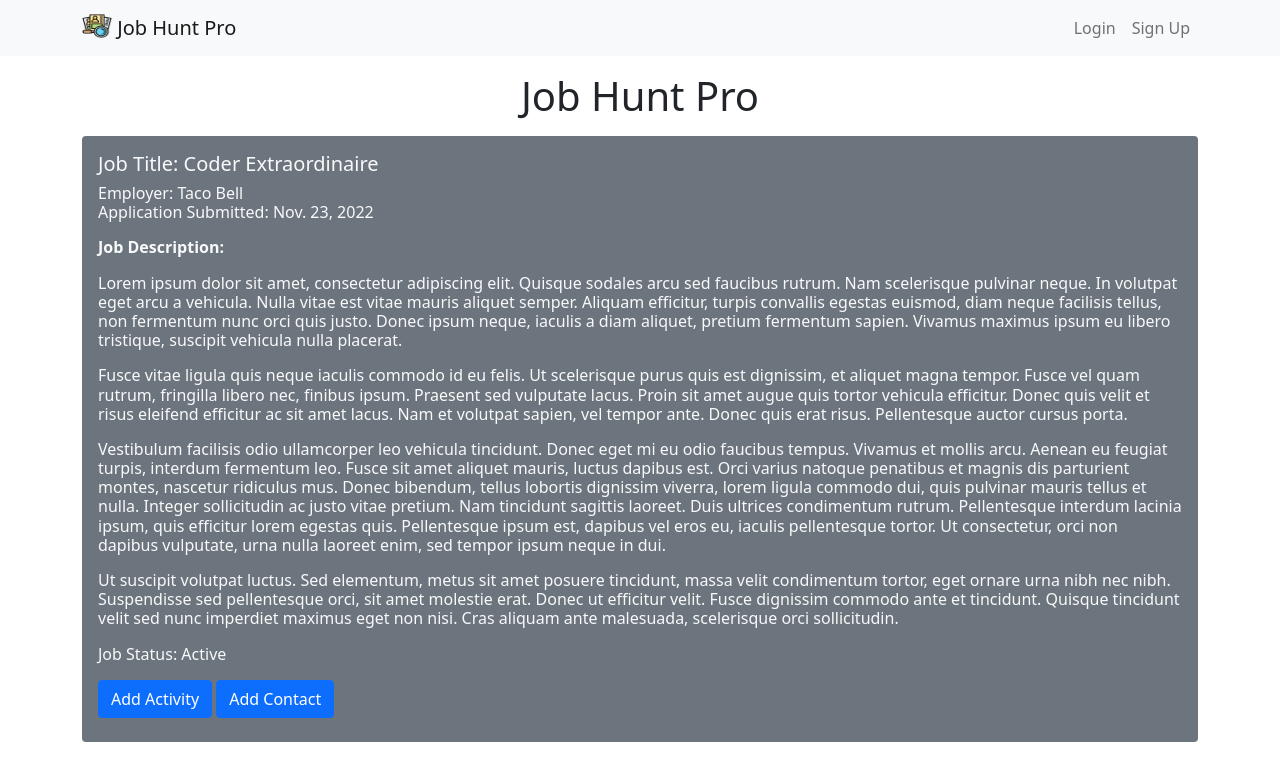
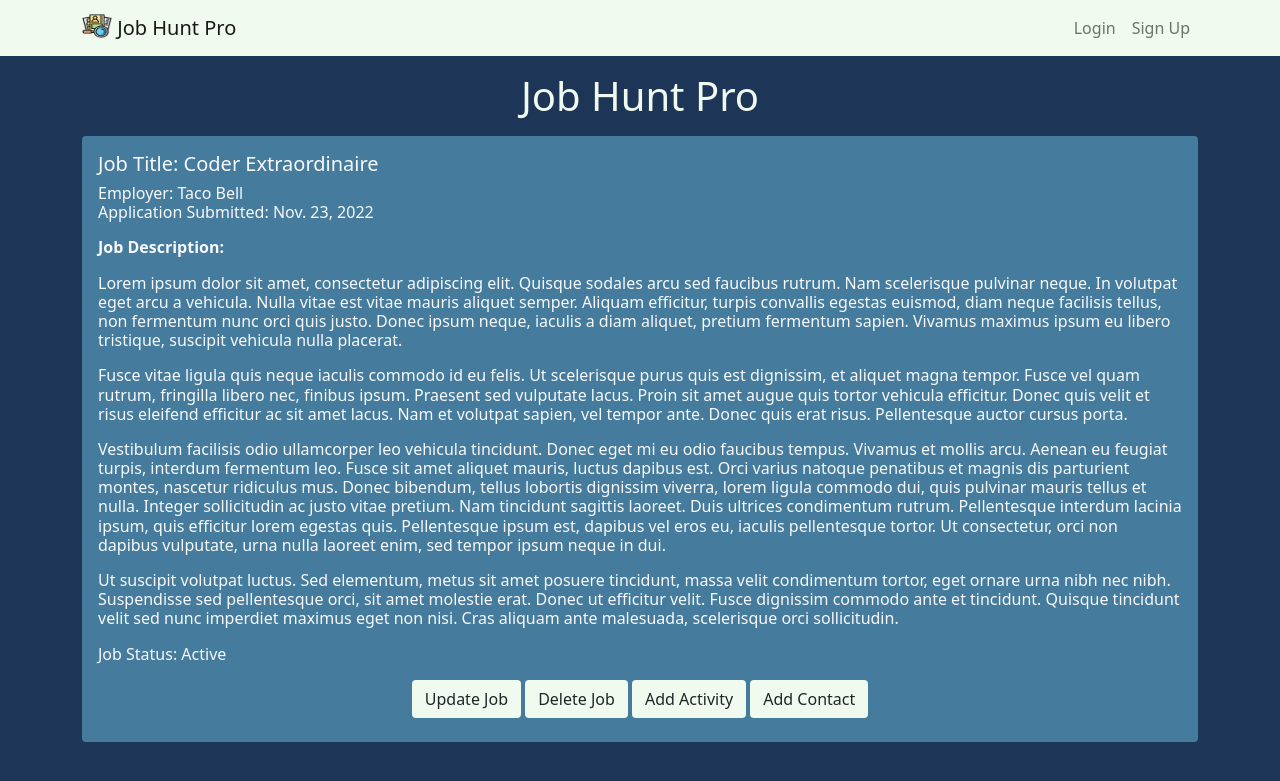
Before and after one commit to swillrich5/jobhuntpro, a Django app: page /detail/1 in a window 1280 px wide. Shown: the top 781 px of the page. Run offline with Django 4.2, Linux system fonts and the light colour scheme; data comes from the database, SQL or seed files in the repository.

Commit message:
added CSS to update site color scheme

```diff
--- a/accounts/templates/accounts/loginaccount.html
+++ b/accounts/templates/accounts/loginaccount.html
@@ -13,7 +13,7 @@
                     <form method="POST">
                         {% csrf_token %}
                         {{ form.as_p }}
-                        <button type="submit" class="btn btn-primary">
+                        <button type="submit" class="btn">
                             Login
                         </button>
                     </form>
--- a/accounts/templates/accounts/signupaccount.html
+++ b/accounts/templates/accounts/signupaccount.html
@@ -13,7 +13,7 @@
                         <form method="POST">
                             {% csrf_token %}
                             {{ form.as_p }}
-                            <button type="submit" class="btn btn-primary">
+                            <button type="submit" class="btn">
                                 Sign Up
                             </button>
                         </form>
--- a/jobhunt/static/css/jobhunt.css
+++ b/jobhunt/static/css/jobhunt.css
@@ -1,4 +1,29 @@
+body {
+   background-color: #1D3557;
+   color: #F1FAEE;
+}
+
+.card {
+   background-color: #457B9D;
+}
+
 .card:hover {
    transform: scale(1.05);
    transition: transform .75s;
 }
+
+.container-fluid {
+   background-color: #457B9D;
+}
+
+.btn {
+   background-color: #F1FAEE;
+}
+
+.btn:hover {
+   background-color: #C5EBB9;
+}
+
+.bg-honeydew {
+   background-color: #F1FAEE;
+}
--- a/jobhunt/templates/jobhunt/pages/add_job.html
+++ b/jobhunt/templates/jobhunt/pages/add_job.html
@@ -14,7 +14,7 @@
                         <form method='POST'>
                             {% csrf_token %}
                             {{ form.as_p }}
-                            <button type="submit" class="btn btn-primary">
+                            <button type="submit" class="btn">
                                 Add Activity
                             </button>
                         </form>
--- a/jobhunt/templates/jobhunt/pages/addactivityform.html
+++ b/jobhunt/templates/jobhunt/pages/addactivityform.html
@@ -14,7 +14,7 @@
                         <form method='POST'>
                             {% csrf_token %}
                             {{ form.as_p }}
-                            <button type="submit" class="btn btn-primary">
+                            <button type="submit" class="btn">
                                 Add Activity
                             </button>
                         </form>
--- a/jobhunt/templates/jobhunt/pages/addcontactform.html
+++ b/jobhunt/templates/jobhunt/pages/addcontactform.html
@@ -14,7 +14,7 @@
                         <form method='POST'>
                             {% csrf_token %}
                             {{ form.as_p }}
-                            <button type="submit" class="btn btn-primary">
+                            <button type="submit" class="btn">
                                 Add Contact
                             </button>
                         </form>
--- a/jobhunt/templates/jobhunt/pages/job_detail.html
+++ b/jobhunt/templates/jobhunt/pages/job_detail.html
@@ -5,7 +5,7 @@
 {% block content %}
     <h1 class="my-3 text-center">Job Hunt Pro</h1>
     <div class="container text-light">
-        <div class="container-fluid p-3 my-3 bg-secondary rounded">
+        <div class="container-fluid p-3 my-3 rounded">
             <h5>Job Title: {{ job.job_title }}</h5>
             <h6>Employer: {{ job.employer }}
             <p>Application Submitted: {{ job.application_date }}
@@ -18,12 +18,20 @@
             <p class='card-text'>
                 Job Status: {{ job.get_status }}
             </p>
-            <a href="{% url 'jobhunt:add_activity' job.id %}" class="btn btn-primary">
-                Add Activity
-            </a>
-            <a href="{% url 'jobhunt:add_contact' job.id %}" class="btn btn-primary">
-                Add Contact
-            </a>
+            <div class=text-center>
+                <a href="#" class="btn">
+                    Update Job
+                </a>
+                <a href="#" class="btn">
+                    Delete Job
+                </a>
+                <a href="{% url 'jobhunt:add_activity' job.id %}" class="btn">
+                    Add Activity
+                </a>
+                <a href="{% url 'jobhunt:add_contact' job.id %}" class="btn">
+                    Add Contact
+                </a>
+            </div>
         </div>
     </div>
 {% endblock %}
--- a/jobhunt/templates/jobhunt/pages/job_list.html
+++ b/jobhunt/templates/jobhunt/pages/job_list.html
@@ -14,7 +14,7 @@
                 {% for job in jobs %}
                     <div class="col-3 mx-2">
                         <a href="{% url "jobhunt:job_detail" job.id %}" class="text-decoration-none">
-                            <div class="card mb-3 bg-secondary rounded shadow-lg text-light">
+                            <div class="card mb-3 rounded shadow-lg text-light">
                                 <div class="card-body text-center">
                                     <h3>{{ job.job_title }}</h3>
                                     <h4>{{ job.employer }}</h4>
@@ -33,7 +33,7 @@
             </div>
         {% endif %}
         <div class="text-center pt-3">
-            <a href="{% url 'jobhunt:add_job' %}" class="btn btn-primary">Add Job</a>
+            <a href="{% url 'jobhunt:add_job' %}" class="btn">Add Job</a>
         </div>
     </div>
 {% endblock %}
--- a/jobhuntpro/templates/base.html
+++ b/jobhuntpro/templates/base.html
@@ -5,7 +5,7 @@
     <link href="https://cdn.jsdelivr.net/npm/bootstrap@5.1.3/dist/css/bootstrap.min.css" rel="stylesheet" integrity="sha384-1BmE4kWBq78iYhFldvKuhfTAU6auU8tT94WrHftjDbrCEXSU1oBoqyl2QvZ6jIW3" crossorigin="anonymous">
     <link rel="stylesheet" href="{% static 'css/jobhunt.css' %}">
 <head>
-    <nav class="navbar navbar-expand-lg navbar-light bg-light mb-3">
+    <nav class="navbar navbar-expand-lg navbar-light bg-honeydew mb-3">
         <div class="container">
             <a class="navbar-brand" href="{% url 'jobhunt:job_list' %}">
             <img src="{% static 'jobhunt.png' %}" alt="" width="30" height="24"
```
